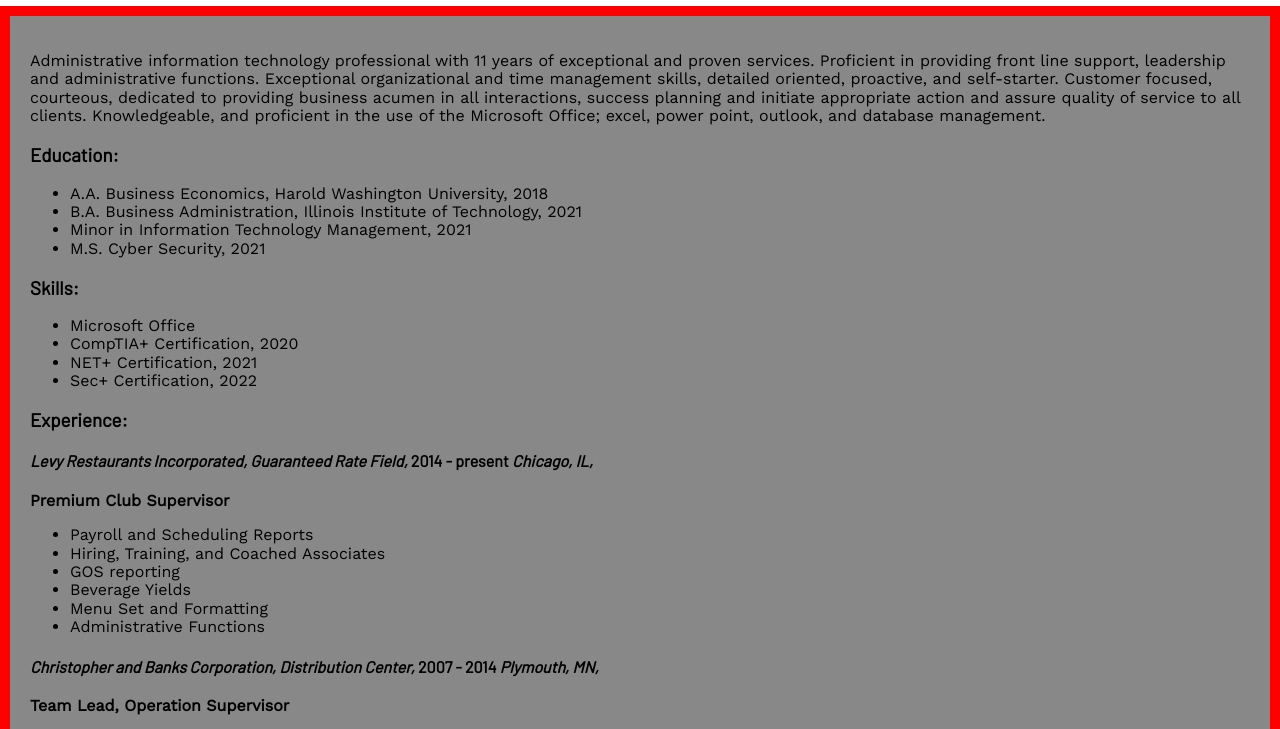
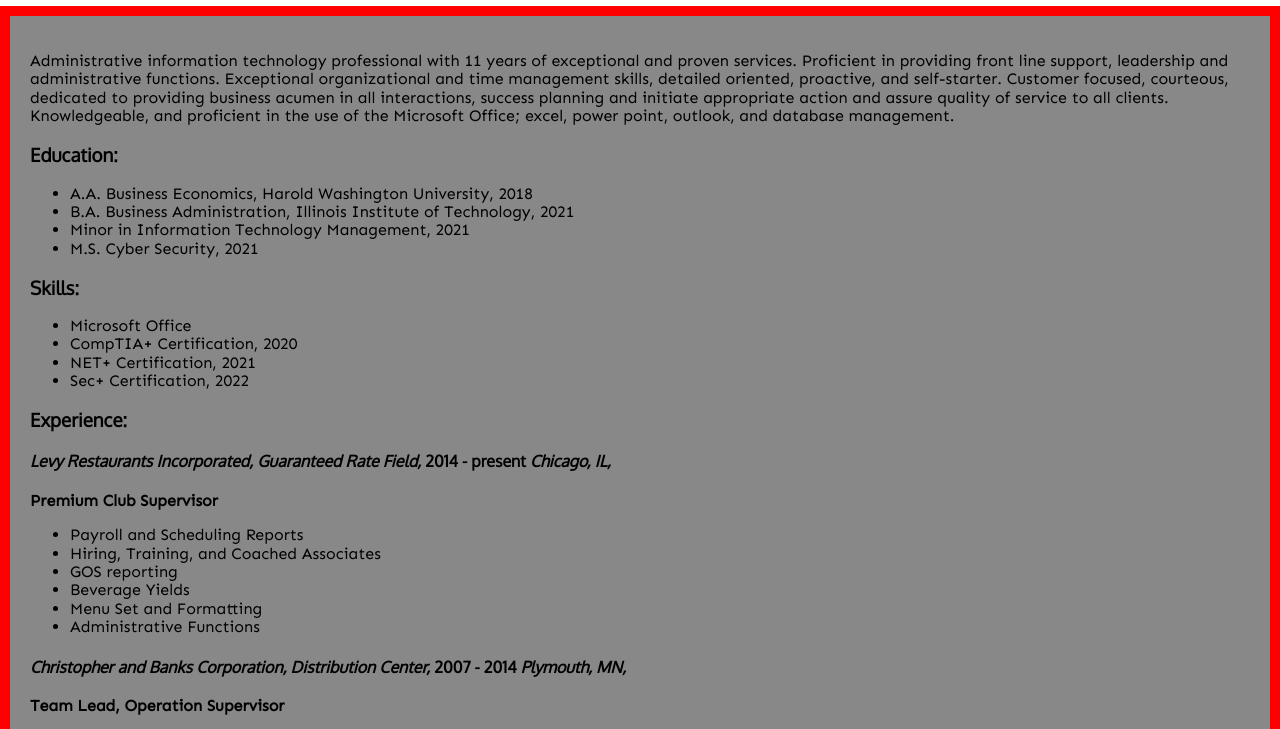
Before and after one commit to ARJSR/ITM361-Project-2, a plain HTML site: page index.html in a window 1280 px wide. Shown: the part 112-841 px from the top of the page. Drawn offline with nearby package versions, Linux system fonts and the light colour scheme.

Commit message:
font switch

```diff
--- a/index.html
+++ b/index.html
@@ -3,17 +3,17 @@
 <head>
 		<meta charset="UTF-8">
 		<title>My Resume!</title>
-		<link href="https://fonts.googleapis.com/css?family=Barlow|Work+Sans&display=swap" rel="stylesheet">
+		<link href="https://fonts.googleapis.com/css?family=Oxygen|Sen&display=swap" rel="stylesheet">
 		<link rel="stylesheet" type="text/css" href="norm.reset.css">
 		<link rel="stylesheet" type="text/css" href="Style.css">
 		 <style type="text/css">
 		  h3, h4 {
-		  font-family: 'Barlow', cursive;
+		  font-family: 'Oxygen', cursive;
 		  font-weight: 400;
 		  }
 
 		  p, ul {
-		  font-family: 'Work Sans', serif;
+		  font-family: 'Sen', serif;
 		    }
 		</style>
 </head>
```
